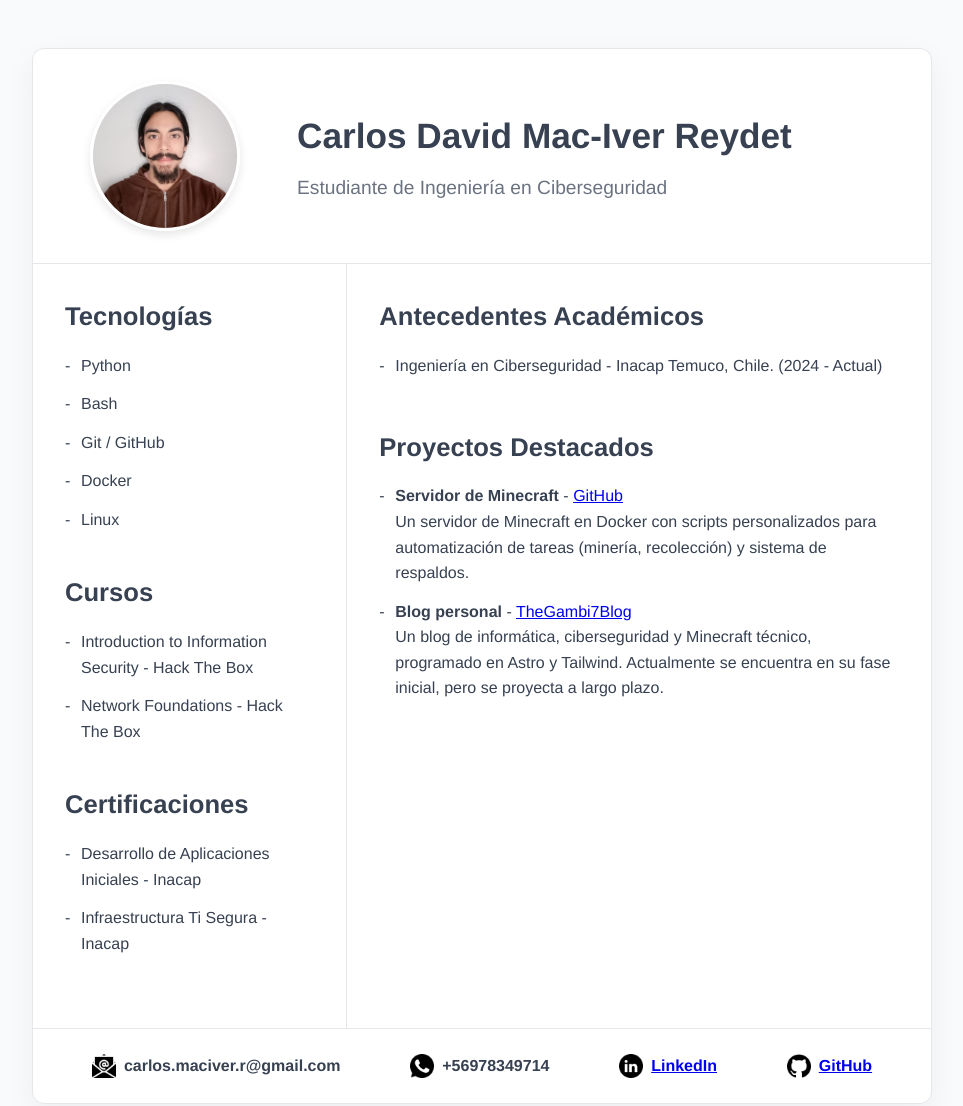
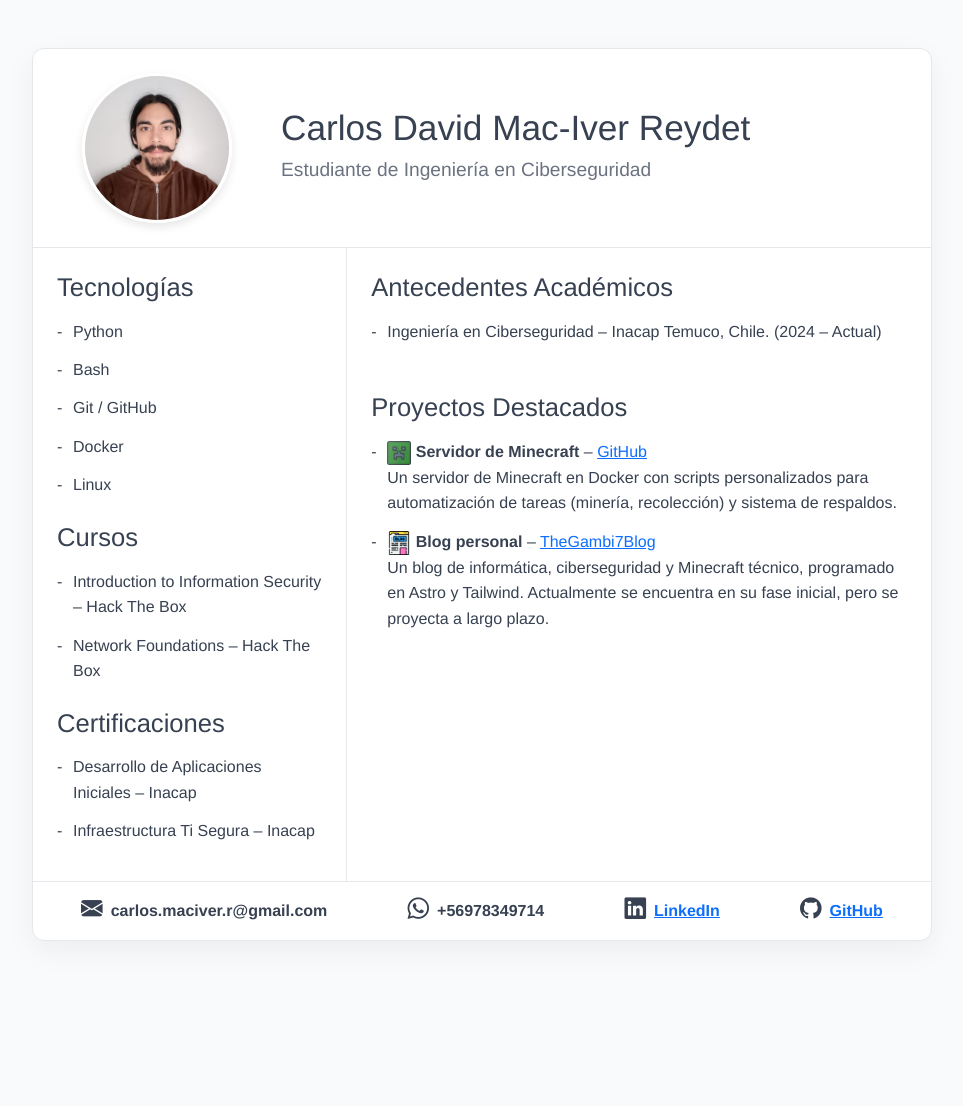
Before and after one commit to CarlosM01/CV, a plain HTML site: page index.html in a window 1280 px wide. Shown: the whole page, without its empty margins (158-1121 px from the left). After the commit the page ends 989 px from the top, so only its background shows below. Drawn offline with nearby package versions, Linux system fonts and the light colour scheme.

Commit message:
Use bootstrap

```diff
--- a/CSS/styles.css
+++ b/CSS/styles.css
@@ -1,29 +1,29 @@
+/* ──────────────────────────────────────────
+   CV – Custom overrides for Bootstrap 5
+   (Bootstrap handles resets, grid, utilities)
+   ────────────────────────────────────────── */
+
 :root {
     --border-color: #e5e7eb;
-    --text-color: #374151;
-    --bg-color: #ffffff;
-    --body-bg: #f9fafb;
-    --font-family: 'Helvetica Neue', Arial, sans-serif;
-}
-
-* {
-    box-sizing: border-box;
-    margin: 0;
-    padding: 0;
+    --text-color:   #374151;
+    --bg-color:     #ffffff;
+    --body-bg:      #f9fafb;
+    --font-family:  'Helvetica Neue', Arial, sans-serif;
 }
 
 body {
-    font-family: var(--font-family);
-    color: var(--text-color);
+    font-family:     var(--font-family);
+    color:           var(--text-color);
     background-color: var(--body-bg);
-    display: flex;
-    justify-content: center;
-    padding: 3rem 2rem;
-    line-height: 1.6;
+    line-height:     1.6;
 }
 
-.container {
-    width: 100%;
+/* ── Wrapper & Card ── */
+.cv-wrapper {
+    min-height: 100vh;
+}
+
+.cv-card {
     max-width: 900px;
     background-color: var(--bg-color);
     border: 1px solid var(--border-color);
@@ -34,153 +34,118 @@ body {
     overflow: hidden;
 }
 
-/* Header */
-.header {
-    display: flex;
-    align-items: center;
-    border-bottom: 1px solid var(--border-color);
-    padding: 2rem;
+/* ── Header ── */
+.cv-header {
+    border-color: var(--border-color) !important;
 }
 
-.photo-container {
-    flex: 0 0 200px;
-    display: flex;
-    justify-content: center;
-    align-items: center;
+.cv-photo-wrap {
+    width: 200px;
 }
 
-.photo {
+.cv-photo {
     width: 150px;
     height: 150px;
-    border-radius: 50%;
     border: 3px solid #ffffff;
     box-shadow: 0 4px 10px rgba(0, 0, 0, 0.1);
-    display: flex;
-    justify-content: center;
-    align-items: center;
-    text-align: center;
-    font-size: 0.9rem;
     object-fit: cover;
 }
 
-.header-info {
-    flex: 1;
-    padding-left: 2rem;
+.cv-name {
+    font-size: 2.2rem;
+    margin-bottom: 0.5rem;
+    color: var(--text-color);
 }
 
-.header-info h1 {
-    font-size: 2.2rem;
-    margin-bottom: 0.5rem;
-}
-
-.header-info h2 {
+.cv-subtitle {
     font-size: 1.2rem;
     font-weight: normal;
     color: #6b7280;
-    /* Lighter gray for subtitle */
 }
 
-/* Main Content Area */
-.content {
-    display: flex;
-    flex-direction: row;
+/* ── Body layout ── */
+.cv-body {
     min-height: 500px;
 }
 
-/* Sidebar */
-.sidebar {
+.cv-sidebar {
     flex: 0 0 35%;
-    border-right: 1px solid var(--border-color);
-    padding: 2rem;
+    border-color: var(--border-color) !important;
 }
 
-.sidebar section {
-    margin-bottom: 2.5rem;
+/* ── Section headings ── */
+.cv-section-title {
+    font-size: 1.6rem;
+    margin-bottom: 1rem;
+    color: var(--text-color);
 }
 
-/* Main Content */
-.main-content {
-    flex: 1;
-    padding: 2rem;
+/* ── Lists ── */
+.cv-list {
+    list-style: none;
+    padding-left: 0;
+    margin-bottom: 0;
 }
 
-.main-content section {
-    margin-bottom: 3rem;
+.cv-list li {
+    position: relative;
+    padding-left: 1rem;
+    margin-bottom: 0.8rem;
 }
 
-/* Typography for sections */
-h3 {
-    font-size: 1.6rem;
-    margin-bottom: 1rem;
-}
-
-ul {
-    list-style-type: none;
-}
-
-li {
-    margin-bottom: 0.8rem;
-    position: relative;
-    padding-left: 1rem;
-}
-
-li::before {
+.cv-list li::before {
     content: "- ";
     position: absolute;
     left: 0;
 }
 
-/* Footer */
-.footer {
-    display: flex;
-    justify-content: space-around;
-    align-items: center;
-    border-top: 1px solid var(--border-color);
-    padding: 1.5rem;
+/* ── Footer ── */
+.cv-footer {
+    border-color: var(--border-color) !important;
 }
 
-.contact-item {
-    display: flex;
-    align-items: center;
-    gap: 0.5rem;
+.cv-contact-item {
     font-weight: bold;
 }
 
-.icon {
-    font-size: 1.5rem;
-    display: flex;
-    align-items: center;
+.cv-icon img,
+.cv-icon i {
+    width: 24px;
+    height: 24px;
+    font-size: 1.35rem;
+    line-height: 1;
+    object-fit: contain;
+    color: var(--text-color);
 }
 
-.icon img {
-    width: 24px;
-    height: 24px;
-    object-fit: contain;
-}
-
-/* Responsive adjustments */
+/* ── Responsive ── */
 @media (max-width: 768px) {
-    .header {
+    .cv-header {
         flex-direction: column;
         text-align: center;
     }
 
-    .header-info {
-        padding-left: 0;
+    .cv-header-info {
         margin-top: 1.5rem;
     }
 
-    .content {
+    .cv-photo-wrap {
+        width: auto;
+        margin-right: 0 !important;
+    }
+
+    .cv-body {
         flex-direction: column;
     }
 
-    .sidebar {
-        border-right: none;
+    .cv-sidebar {
+        flex: none;
+        border-right: none !important;
         border-bottom: 1px solid var(--border-color);
     }
 
-    .footer {
+    .cv-footer {
         flex-direction: column;
-        gap: 1rem;
+        align-items: flex-start;
     }
 }
--- a/index.html
+++ b/index.html
@@ -4,28 +4,44 @@
 <head>
     <meta charset="UTF-8">
     <meta name="viewport" content="width=device-width, initial-scale=1.0">
-    <title>Curriculum Vitae</title>
-    <link rel="icon" type="image/jpeg" href="Assets/cv.png">
+    <title>Curriculum Vitae – Carlos Mac-Iver</title>
+    <meta name="description" content="CV de Carlos David Mac-Iver Reydet, Estudiante de Ingeniería en Ciberseguridad.">
+    <link rel="icon" type="image/png" href="Assets/favicon.png">
+
+    <!-- Bootstrap 5 CSS -->
+    <link rel="stylesheet" href="https://cdn.jsdelivr.net/npm/bootstrap@5.3.3/dist/css/bootstrap.min.css">
+
+    <!-- Bootstrap Icons -->
+    <link rel="stylesheet" href="https://cdn.jsdelivr.net/npm/bootstrap-icons@1.11.3/font/bootstrap-icons.min.css">
+
+    <!-- Custom overrides -->
     <link rel="stylesheet" href="CSS/styles.css">
 </head>
 
 <body>
-    <div class="container">
-        <header class="header">
-            <div class="photo-container">
-                <img src="Assets/carlosMaciver.jpeg" alt="Foto Personal" class="photo">
+    <div class="cv-wrapper d-flex justify-content-center px-3 py-5">
+        <div class="cv-card w-100">
+
+            <!-- ── Header ── -->
+            <header class="cv-header d-flex align-items-center p-4 border-bottom">
+                <div class="cv-photo-wrap flex-shrink-0 d-flex justify-content-center align-items-center me-4">
+                    <img src="Assets/carlosMaciver.jpeg" alt="Foto Personal" class="cv-photo rounded-circle">
                 </div>
-            <div class="header-info">
-                <h1>Carlos David Mac-Iver Reydet</h1>
-                <h2>Estudiante de Ingeniería en Ciberseguridad</h2>
+                <div class="cv-header-info">
+                    <h1 class="cv-name">Carlos David Mac-Iver Reydet</h1>
+                    <h2 class="cv-subtitle">Estudiante de Ingeniería en Ciberseguridad</h2>
                 </div>
             </header>
 
-        <main class="content">
-            <aside class="sidebar">
-                <section>
-                    <h3>Tecnologías</h3>
-                    <ul>
+            <!-- ── Main Content ── -->
+            <main class="cv-body d-flex flex-grow-1">
+
+                <!-- Sidebar -->
+                <aside class="cv-sidebar border-end p-4">
+
+                    <section class="cv-section mb-4">
+                        <h3 class="cv-section-title">Tecnologías</h3>
+                        <ul class="cv-list">
                             <li>Python</li>
                             <li>Bash</li>
                             <li>Git / GitHub</li>
@@ -33,68 +49,92 @@
                             <li>Linux</li>
                         </ul>
                     </section>
-                <section>
-                    <h3>Cursos</h3>
-                    <ul>
-                        <li>Introduction to Information Security - Hack The Box</li>
-                        <li>Network Foundations - Hack The Box</li>
+
+                    <section class="cv-section mb-4">
+                        <h3 class="cv-section-title">Cursos</h3>
+                        <ul class="cv-list">
+                            <li>Introduction to Information Security – Hack The Box</li>
+                            <li>Network Foundations – Hack The Box</li>
                         </ul>
                     </section>
-                <section>
-                    <h3>Certificaciones</h3>
-                    <ul>
-                        <li>Desarrollo de Aplicaciones Iniciales - Inacap</li>
-                        <li>Infraestructura Ti Segura - Inacap</li>
+
+                    <section class="cv-section">
+                        <h3 class="cv-section-title">Certificaciones</h3>
+                        <ul class="cv-list">
+                            <li>Desarrollo de Aplicaciones Iniciales – Inacap</li>
+                            <li>Infraestructura Ti Segura – Inacap</li>
                         </ul>
                     </section>
+
                 </aside>
 
-            <article class="main-content">
-                <section>
-                    <h3>Antecedentes Académicos</h3>
-                    <ul>
-                        <li>Ingeniería en Ciberseguridad - Inacap Temuco, Chile. (2024 - Actual)</li>
+                <!-- Main article -->
+                <article class="cv-main p-4 flex-grow-1">
+
+                    <section class="cv-section mb-5">
+                        <h3 class="cv-section-title">Antecedentes Académicos</h3>
+                        <ul class="cv-list">
+                            <li>Ingeniería en Ciberseguridad – Inacap Temuco, Chile. (2024 – Actual)</li>
                         </ul>
                     </section>
-                <section>
-                    <h3>Proyectos Destacados</h3>
-                    <ul>
+
+                    <section class="cv-section">
+                        <h3 class="cv-section-title">Proyectos Destacados</h3>
+                        <ul class="cv-list">
                             <li>
-                            <strong>Servidor de Minecraft</strong> - <a
-                                href="https://github.com/CarlosM01/MinecraftServer" target="_blank">GitHub</a><br>
-                            Un servidor de Minecraft en Docker con scripts personalizados para automatización de tareas
+                                <span class="cv-icon"><img src="Assets/minecraft.png" alt="Minecraft"></span>
+                                <strong>Servidor de Minecraft</strong> –
+                                <a href="https://github.com/CarlosM01/MinecraftServer" target="_blank"
+                                    rel="noopener">GitHub</a><br>
+                                Un servidor de Minecraft en Docker con scripts personalizados para automatización de
+                                tareas
                                 (minería, recolección) y sistema de respaldos.
                             </li>
                             <li>
-                            <strong>Blog personal</strong> - <a href="https://gambit-blog.vercel.app/"
-                                target="_blank">TheGambi7Blog</a><br>
-                            Un blog de informática, ciberseguridad y Minecraft técnico, programado en Astro y Tailwind.
+                                <span class="cv-icon"><img src="Assets/blog.png" alt="Blog"></span>
+                                <strong>Blog personal</strong> –
+                                <a href="https://gambit-blog.vercel.app/" target="_blank"
+                                    rel="noopener">TheGambi7Blog</a><br>
+                                Un blog de informática, ciberseguridad y Minecraft técnico, programado en Astro y
+                                Tailwind.
                                 Actualmente se encuentra en su fase inicial, pero se proyecta a largo plazo.
                             </li>
                         </ul>
                     </section>
+
                 </article>
             </main>
 
-        <footer class="footer">
-            <div class="contact-item">
-                <span class="icon"><img src="Assets/email.png" alt="gmail"></span>
+            <!-- ── Footer ── -->
+            <footer class="cv-footer d-flex justify-content-around align-items-center flex-wrap gap-3 border-top p-3">
+
+                <div class="cv-contact-item d-flex align-items-center gap-2">
+                    <span class="cv-icon"><i class="bi bi-envelope-fill"></i></span>
                     <span>carlos.maciver.r@gmail.com</span>
                 </div>
-            <div class="contact-item">
-                <span class="icon"><img src="Assets/whatsapp.png" alt="whatsapp"></span>
+
+                <div class="cv-contact-item d-flex align-items-center gap-2">
+                    <span class="cv-icon"><i class="bi bi-whatsapp"></i></span>
                     <span>+56978349714</span>
                 </div>
-            <div class="contact-item">
-                <span class="icon"><img src="Assets/linkedin.png" alt="linkedin"></span>
-                <a href="https://www.linkedin.com/in/carlos-mac-iver-infosec/">LinkedIn</a>
+
+                <div class="cv-contact-item d-flex align-items-center gap-2">
+                    <span class="cv-icon"><i class="bi bi-linkedin"></i></span>
+                    <a href="https://www.linkedin.com/in/carlos-mac-iver-infosec/" target="_blank"
+                        rel="noopener">LinkedIn</a>
                 </div>
-            <div class="contact-item">
-                <span class="icon"><img src="Assets/github.png" alt="github"></span>
-                <a href="https://github.com/CarlosM01/">GitHub</a>
+
+                <div class="cv-contact-item d-flex align-items-center gap-2">
+                    <span class="cv-icon"><i class="bi bi-github"></i></span>
+                    <a href="https://github.com/CarlosM01/" target="_blank" rel="noopener">GitHub</a>
                 </div>
+
             </footer>
         </div>
+    </div>
+
+    <!-- Bootstrap 5 JS Bundle -->
+    <script src="https://cdn.jsdelivr.net/npm/bootstrap@5.3.3/dist/js/bootstrap.bundle.min.js"></script>
 </body>
 
 </html>
```
Also changed, not shown: Assets/blog.png (added), Assets/email.png (deleted), Assets/favicon.png (renamed from Assets/cv.png), Assets/github.png (deleted), Assets/linkedin.png (deleted), Assets/minecraft.png (added), Assets/whatsapp.png (deleted). Lines whose indentation alone changed are shown as unchanged.
